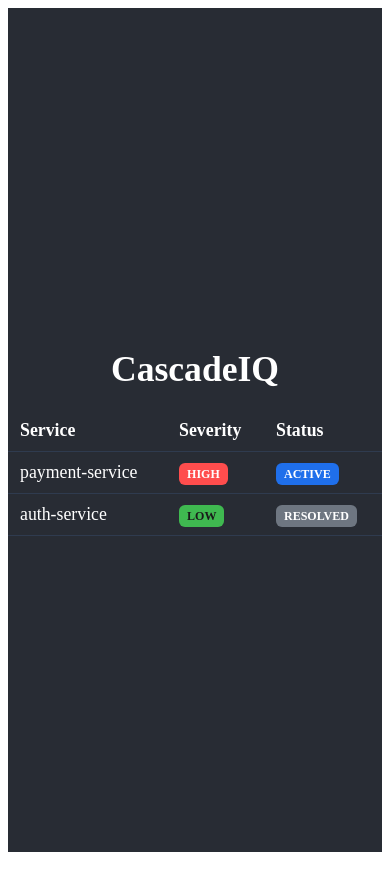
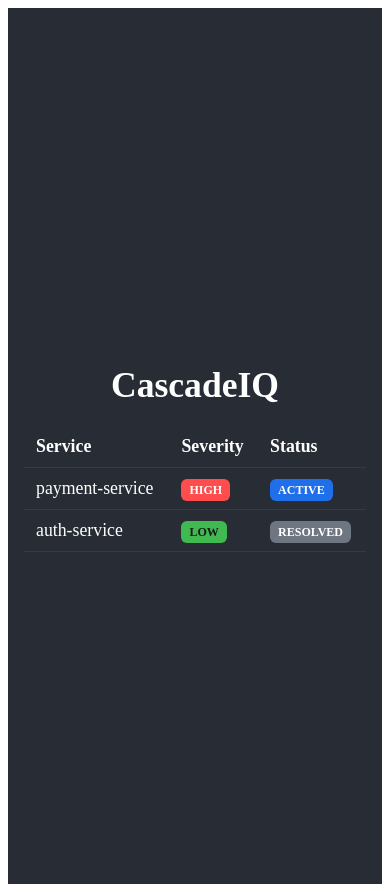
Before and after one commit to Hashu-17/cascadeiq, a React (Create React App) app in the folder frontend/: page / in a window 390 px wide. Before the commit the page ends 860 px from the top, so only its background shows below. Built offline with nearby package versions, Linux system fonts and the light colour scheme; the HTML template or start-up script is replaced by a standard one.

Commit message:
Tweak responsive layout spacing

```diff
--- a/frontend/src/App.css
+++ b/frontend/src/App.css
@@ -20,3 +20,7 @@
 .App-header p {
   margin: 10px 0;
 }
+
+@media (max-width: 768px) {
+  .App-header { padding: 16px; }
+}
```
Also changed, not shown: 1 other file (tests, documents, lock files or other folders).
